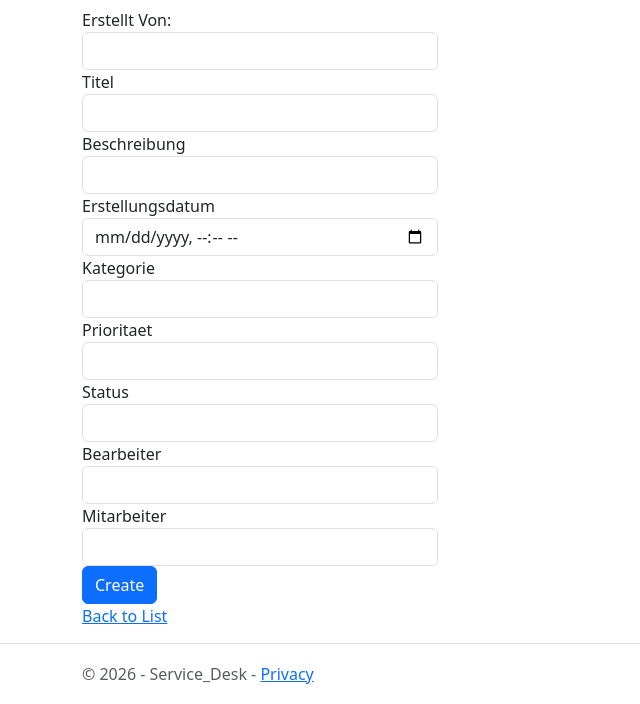
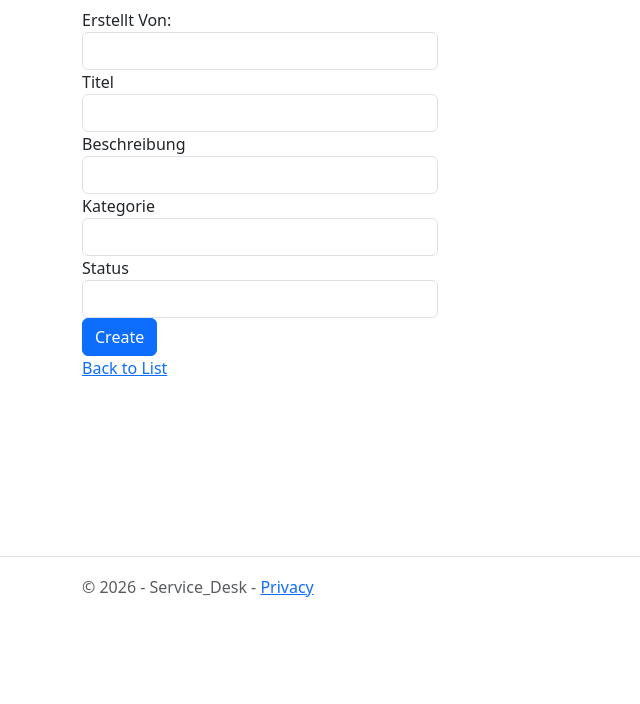
Before and after one commit to JensBoehlke/Service-Desk, an ASP.NET Core app: page /Ticket/Create in a window 1280 px wide. Shown: the part 183-887 px from the top of the page, without its empty margins (0-640 px from the left). After the commit the page ends 780 px from the top, so only its background shows below. Run offline with ASP.NET Core 8, Linux system fonts and the light colour scheme; style sheets or scripts are compiled from the project's sources.

Commit message:
DO : 9:03

```diff
--- a/Service-Desk/Views/Ticket/Create.cshtml
+++ b/Service-Desk/Views/Ticket/Create.cshtml
@@ -31,11 +31,6 @@
                 <span asp-validation-for="Beschreibung" class="text-danger"></span>
             </div>
 
-            <div class="form-group">
-                <label asp-for="Erstellungsdatum" class="control-label"></label>
-                <input asp-for="Erstellungsdatum" class="form-control" />
-                <span asp-validation-for="Erstellungsdatum" class="text-danger"></span>
-            </div>
 
             <div class="form-group">
                 <label asp-for="Kategorie" class="control-label"></label>
@@ -44,28 +39,11 @@
             </div>
 
             <div class="form-group">
-                <label asp-for="Prioritaet" class="control-label"></label>
-                <input asp-for="Prioritaet" class="form-control" />
-                <span asp-validation-for="Prioritaet" class="text-danger"></span>
-            </div>
-
-            <div class="form-group">
                 <label asp-for="Status" class="control-label"></label>
                 <input asp-for="Status" class="form-control" />
                 <span asp-validation-for="Status" class="text-danger"></span>
             </div>
 
-            <div class="form-group">
-                <label asp-for="MitarbeiterId" class="control-label"></label>
-                <input asp-for="MitarbeiterId" class="form-control" />
-                <span asp-validation-for="MitarbeiterId" class="text-danger"></span>
-            </div>
-
-            <div class="form-group">
-                <label asp-for="Mitarbeiter" class="control-label"></label>
-                <input asp-for="Mitarbeiter" class="form-control" />
-                <span asp-validation-for="Mitarbeiter" class="text-danger"></span>
-            </div>
             <div class="form-group">
                 <input type="submit" value="Create" class="btn btn-primary" />
             </div>
```
